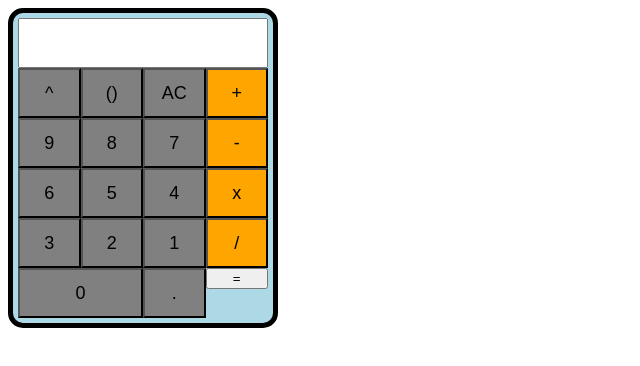
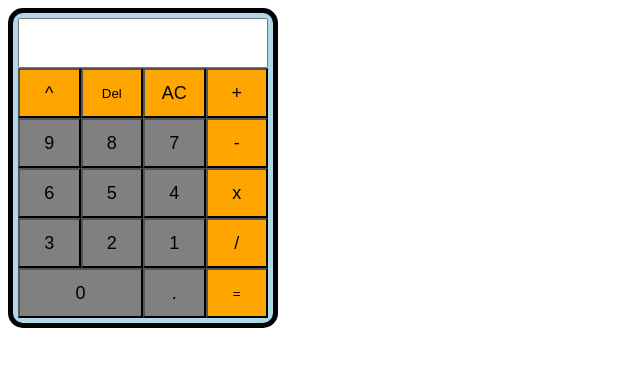
Before and after one commit to Maj-alizadeh/calculate, a plain HTML site: page index.html in a window 1280 px wide. Shown: the whole page, without its empty margins (0-640 px from the left). Drawn offline with Linux system fonts and the light colour scheme.

Commit message:
Add del button

```diff
--- a/index.html
+++ b/index.html
@@ -13,9 +13,9 @@
       <input class="display" type="text" />
       <div class="subContainer">
         <div class="numbersContainer">
-          <button class="number operator">^</button>
-          <button class="number">()</button>
-          <button class="number clear">AC</button>
+          <button class="operator">^</button>
+          <button class="del">Del</button>
+          <button class="operator clear">AC</button>
           <button class="number">9</button>
           <button class="number">8</button>
           <button class="number">7</button>
--- a/js-file.js
+++ b/js-file.js
@@ -8,6 +8,7 @@ let display = document.querySelector('.display');
 let allClear = document.querySelector('.clear');
 let operatorButtons = document.querySelectorAll('.operator');
 let equalButton = document.querySelector('.equal')
+const del = document.querySelector('.del');
 
 function add() {
     return parseInt(number1)+parseInt(number2);
@@ -96,3 +97,5 @@ operatorButtons.forEach(operator => operator.addEventListener('click', storeOper
 equalButton.addEventListener('click', equal);
 
 allClear.addEventListener('click',clear);
+
+del.addEventListener('click', () => display.value = display.value.slice(0,-1))
--- a/styles.css
+++ b/styles.css
@@ -4,8 +4,9 @@
     font-size: 18px;
 }
 
-.operator {
+.operator, .del, .equal {
     background-color: orange;
+    height: 50px;
 }
 .number {
     background-color: gray;
```
